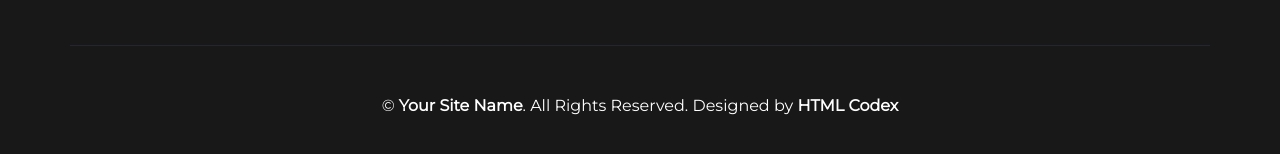
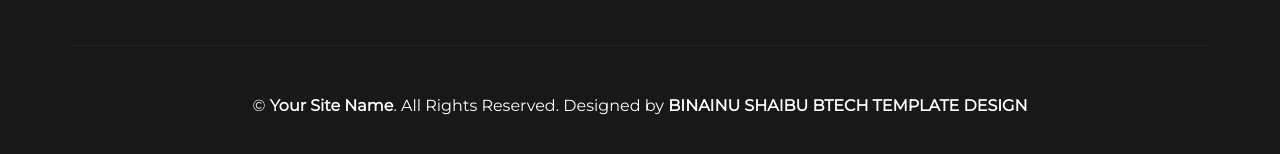
Before and after one commit to BINAINUSHAIBU/Category-Agency2, a plain HTML site: page index.html in a window 1280 px wide. Shown: the part 5805-5959 px from the top of the page. Drawn offline with nearby package versions, Linux system fonts and the light colour scheme; files that its build step writes are made by us from their sources.

Commit message:
Update index.html

```diff
--- a/index.html
+++ b/index.html
@@ -658,7 +658,7 @@
                 &copy; <a class="text-white font-weight-bold" href="#">Your Site Name</a>. All Rights Reserved.
 
 				<!--/*** This template is free as long as you keep the footer author’s credit link/attribution link/backlink. If you'd like to use the template without the footer author’s credit link/attribution link/backlink, you can purchase the Credit Removal License from "https://htmlcodex.com/credit-removal". Thank you for your support. ***/-->
-				Designed by <a class="text-white font-weight-bold" href="https://htmlcodex.com">HTML Codex</a>
+				Designed by <a class="text-white font-weight-bold" href="https://btechtemplate2026.netlify.app">BINAINU SHAIBU BTECH TEMPLATE DESIGN</a>
             </p>
         </div>
     </div>
```
